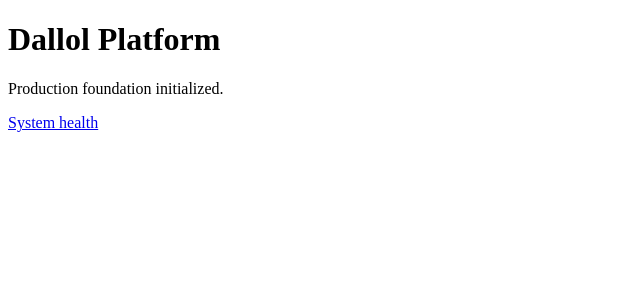
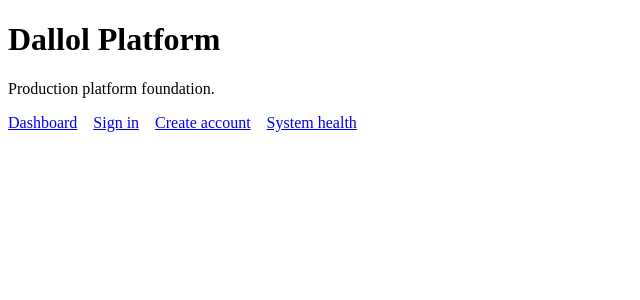
Before and after one commit to amanbsaid-collab/dallol-platform, a Next.js app: page / in a window 1280 px wide. Shown: the top 300 px of the page, without its empty margins (0-640 px from the left). Built offline with nearby package versions, Linux system fonts and the light colour scheme.

Commit message:
feat(ui): expose production auth entry points

```diff
--- a/src/app/page.tsx
+++ b/src/app/page.tsx
@@ -4,8 +4,13 @@ export default function Home() {
   return (
     <main>
       <h1>Dallol Platform</h1>
-      <p>Production foundation initialized.</p>
-      <p><Link href="/api/health">System health</Link></p>
+      <p>Production platform foundation.</p>
+      <nav style={{ display: 'flex', gap: 16 }}>
+        <Link href="/dashboard">Dashboard</Link>
+        <Link href="/login">Sign in</Link>
+        <Link href="/register">Create account</Link>
+        <Link href="/api/health">System health</Link>
+      </nav>
     </main>
   );
 }
```
